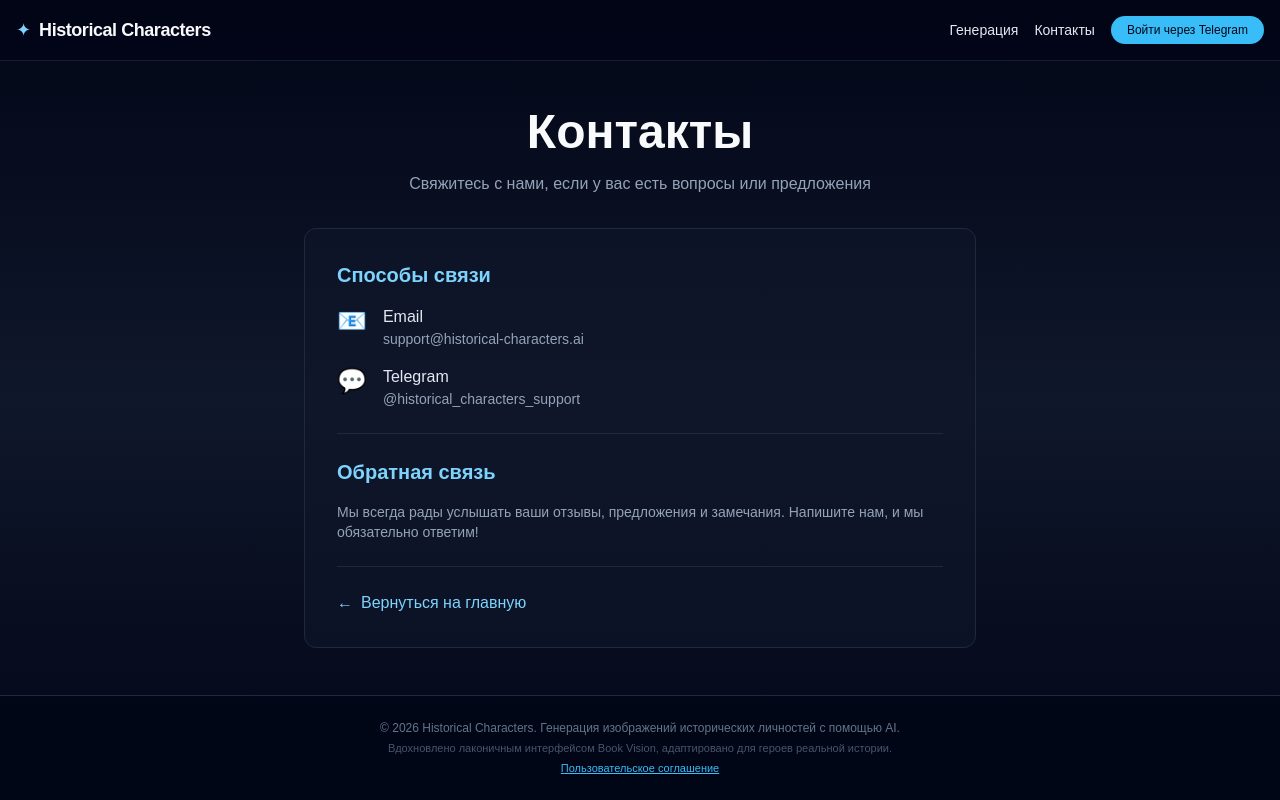
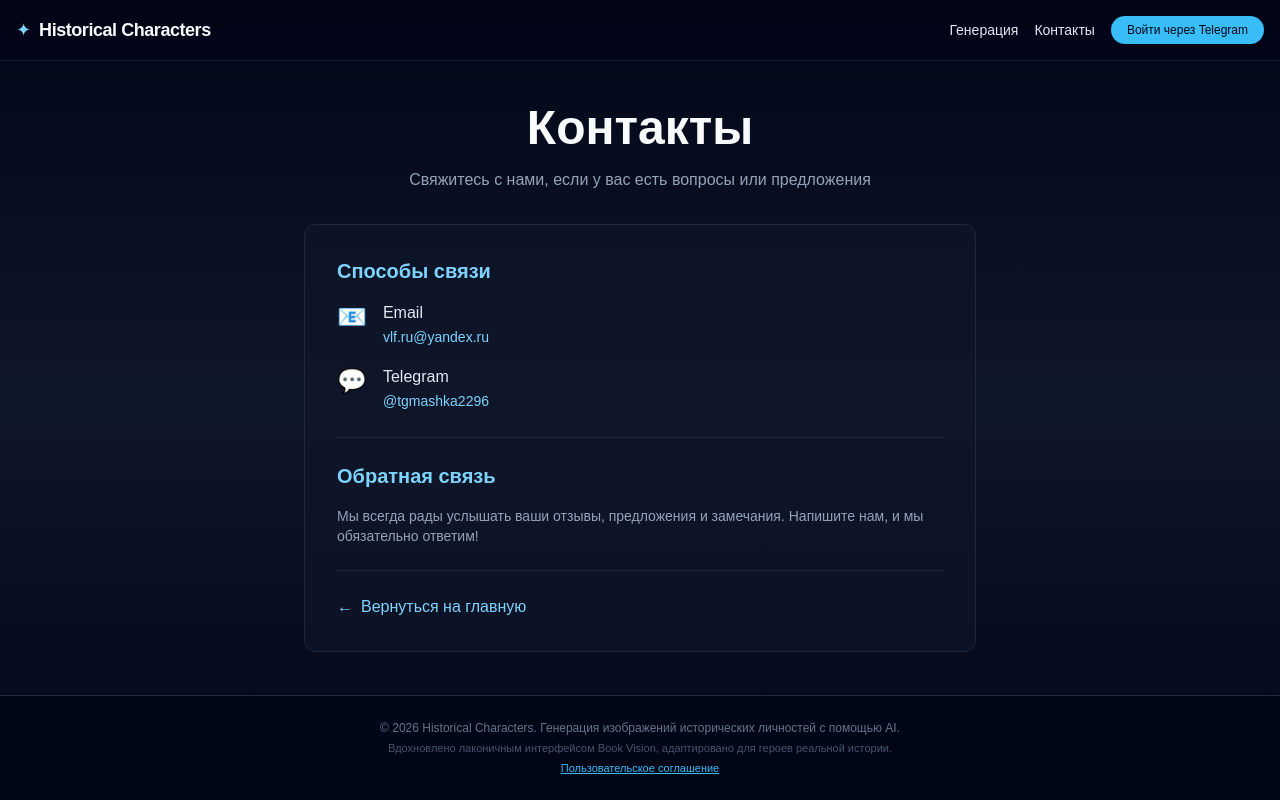
Before and after one commit to Trainfan611/historical-characters-ai, a Next.js app: page /contacts in a window 1280 px wide. Built offline with nearby package versions, Linux system fonts and the light colour scheme; no server answers.

Commit message:
Update contacts: change email to vlf.ru@yandex.ru and Telegram to @tgmashka2296

```diff
--- a/app/contacts/page.tsx
+++ b/app/contacts/page.tsx
@@ -28,9 +28,12 @@
                   <div className="text-2xl">📧</div>
                   <div>
                     <div className="font-medium text-slate-200">Email</div>
-                    <div className="text-slate-400 text-sm">
-                      support@historical-characters.ai
-                    </div>
+                    <a
+                      href="mailto:vlf.ru@yandex.ru"
+                      className="text-sky-300 hover:text-sky-200 text-sm transition-colors"
+                    >
+                      vlf.ru@yandex.ru
+                    </a>
                   </div>
                 </div>
 
@@ -38,9 +41,14 @@
                   <div className="text-2xl">💬</div>
                   <div>
                     <div className="font-medium text-slate-200">Telegram</div>
-                    <div className="text-slate-400 text-sm">
-                      @historical_characters_support
-                    </div>
+                    <a
+                      href="https://t.me/tgmashka2296"
+                      target="_blank"
+                      rel="noopener noreferrer"
+                      className="text-sky-300 hover:text-sky-200 text-sm transition-colors"
+                    >
+                      @tgmashka2296
+                    </a>
                   </div>
                 </div>
               </div>
```
